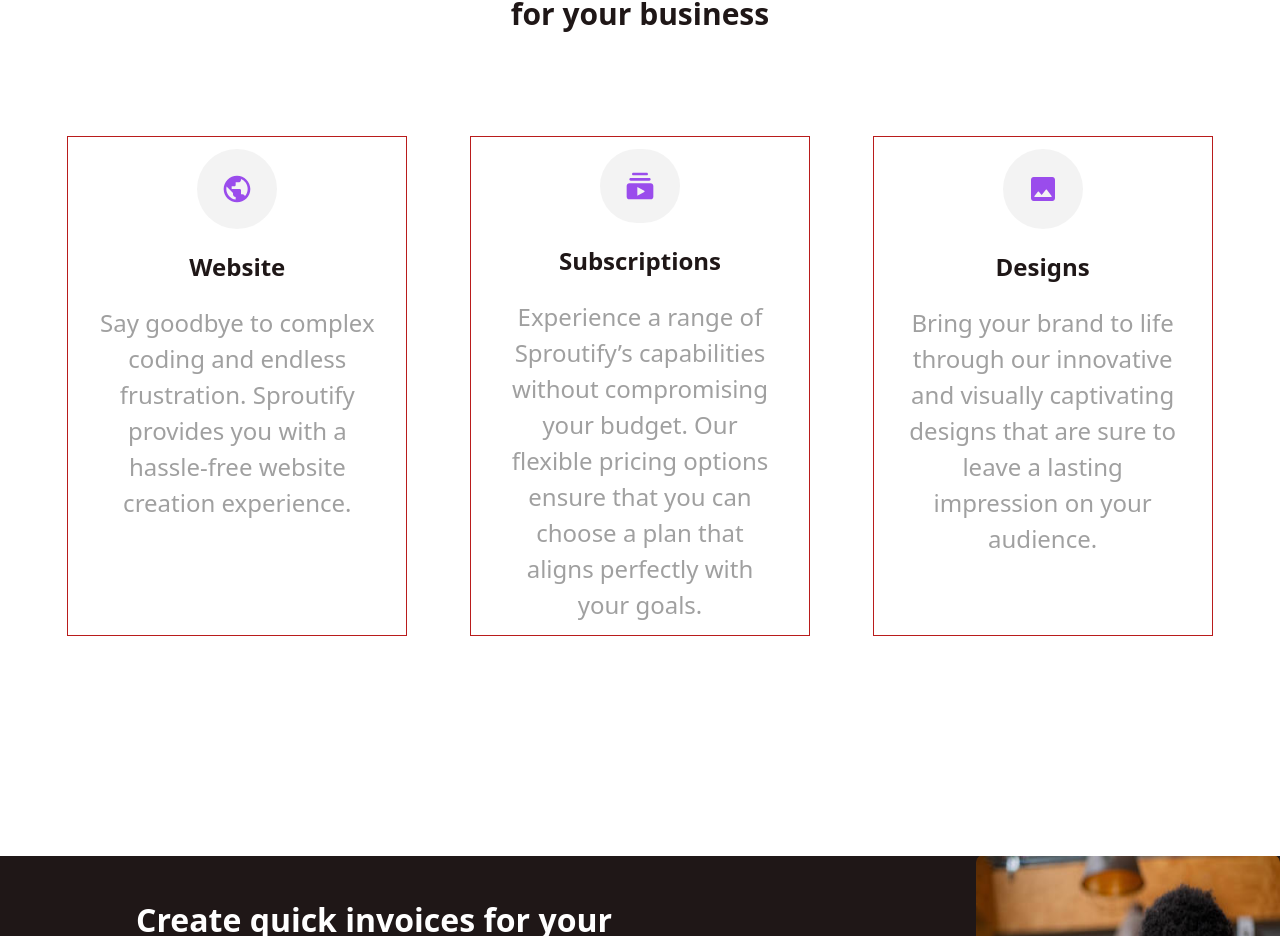
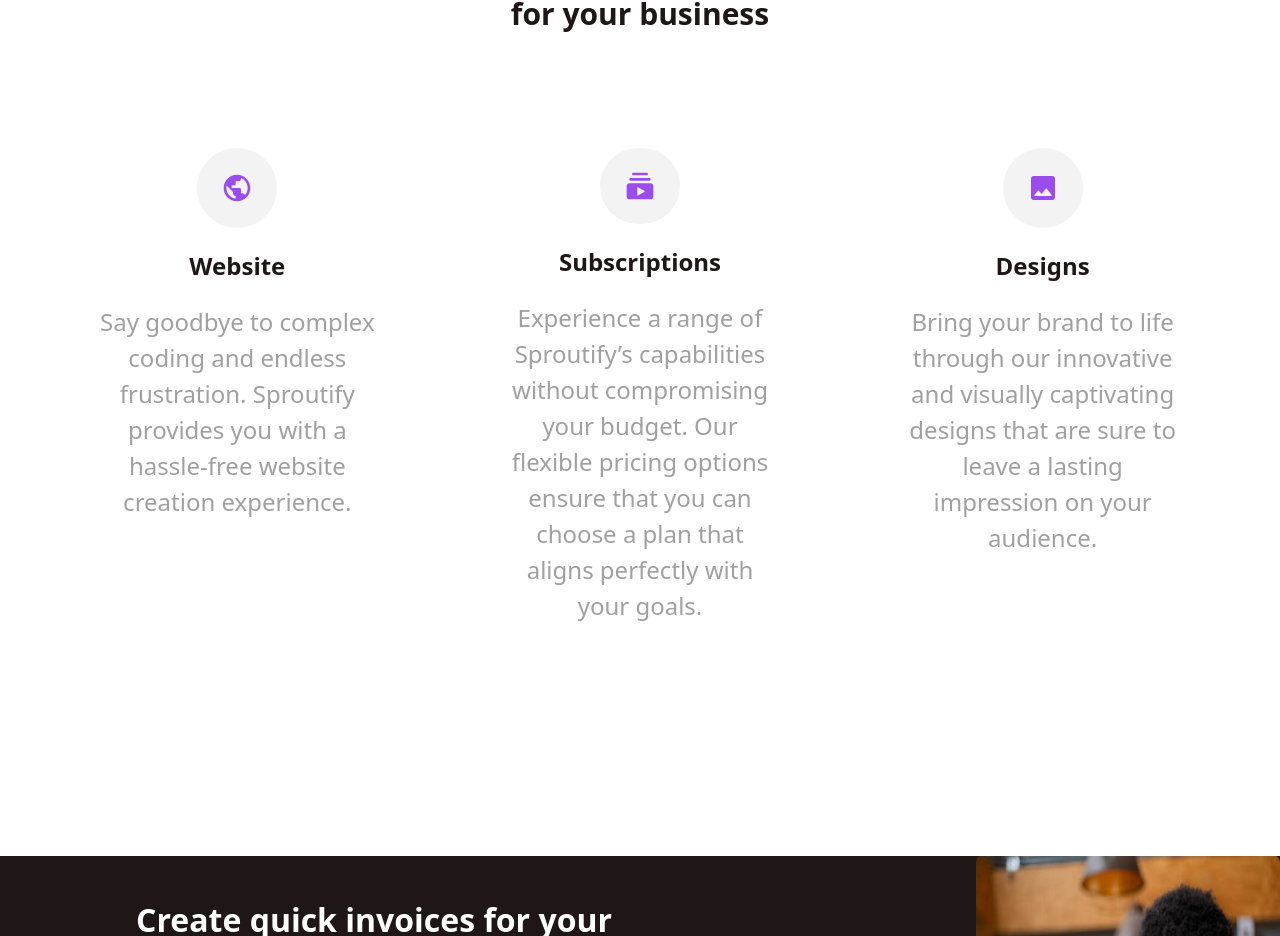
Before and after one commit to CISH-NG/sproutify-beta, a Next.js app: page / in a window 1280 px wide. Shown: the part 1568-2504 px from the top of the page. Built offline with nearby package versions, Linux system fonts and the light colour scheme.

Commit message:
WIP: Removed border on the the services

```diff
--- a/src/pages/index.tsx
+++ b/src/pages/index.tsx
@@ -147,7 +147,7 @@
         {services.map((service) => (
           <div
             key={service.id}
-            className="w-[340px] max-h-[500px] p-3 mx-auto flex flex-col items-center gap-5 border border-red-700"
+            className="w-[340px] max-h-[500px] p-3 mx-auto flex flex-col items-center gap-5"
           >
             <div className="w-[80px] h-[80px] bg-[#CECECE40] rounded-full items-center flex justify-center">
               {" "}
```
